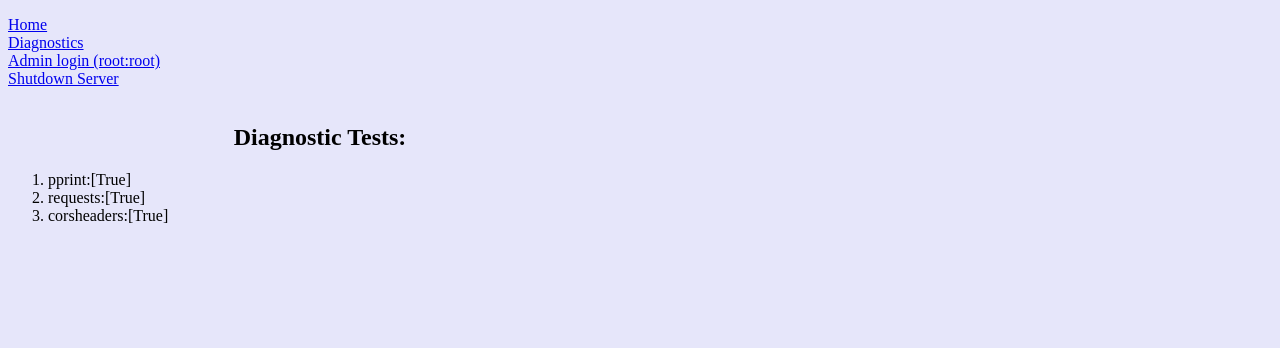
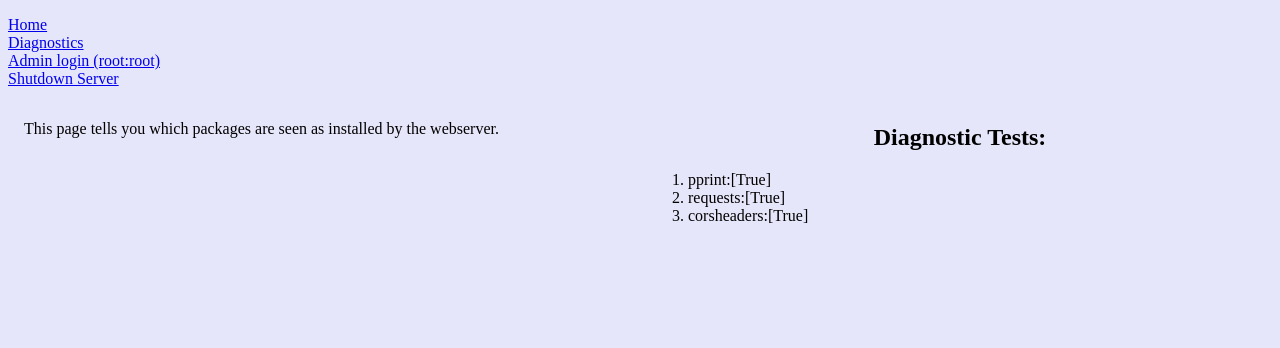
Before and after one commit to HenryFBP/TBOI_customMusic, a Django app: page /diagnostics/ in a window 1280 px wide. Shown: the top 348 px of the page. Run offline with Django 3.2, Linux system fonts and the light colour scheme; some libraries are stand-ins or nearby versions.

Commit message:
fix invalid CSS

```diff
--- a/web/static/css/screen.css
+++ b/web/static/css/screen.css
@@ -63,7 +63,6 @@ input[type="number"] {
 .playing a {
   color: white;
   background-color: black;
-  list-ite
 }
 
 li.playing {
--- a/web/templates/diagnostics.html
+++ b/web/templates/diagnostics.html
@@ -1,4 +1,4 @@
-{% load static %}
+{% load staticfiles %}
 
 <!DOCTYPE html>
 <html lang="en">
@@ -12,11 +12,14 @@
     {% include "navbar.html" %}
 </nav>
 <main>
+    <aside>
+        <p>This page tells you which packages are seen as installed by the webserver.</p>
+    </aside>
     <section>
         <h1>Diagnostic Tests:</h1>
         <ol>
             {% for key, value in diags.items %}
-              <li>{{ key }}:{{ value }}</li>
+            <li>{{ key }}:{{ value }}</li>
             {% endfor %}
         </ol>
     </section>
```
